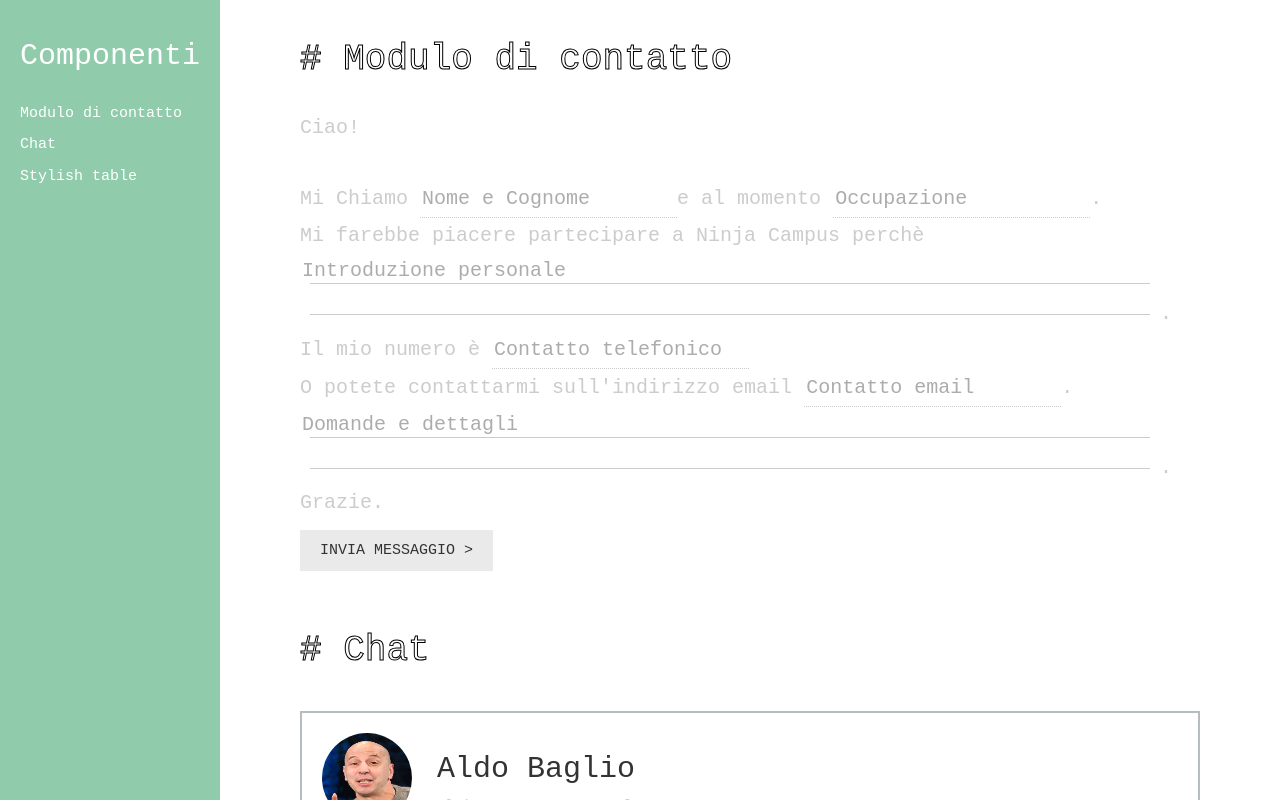
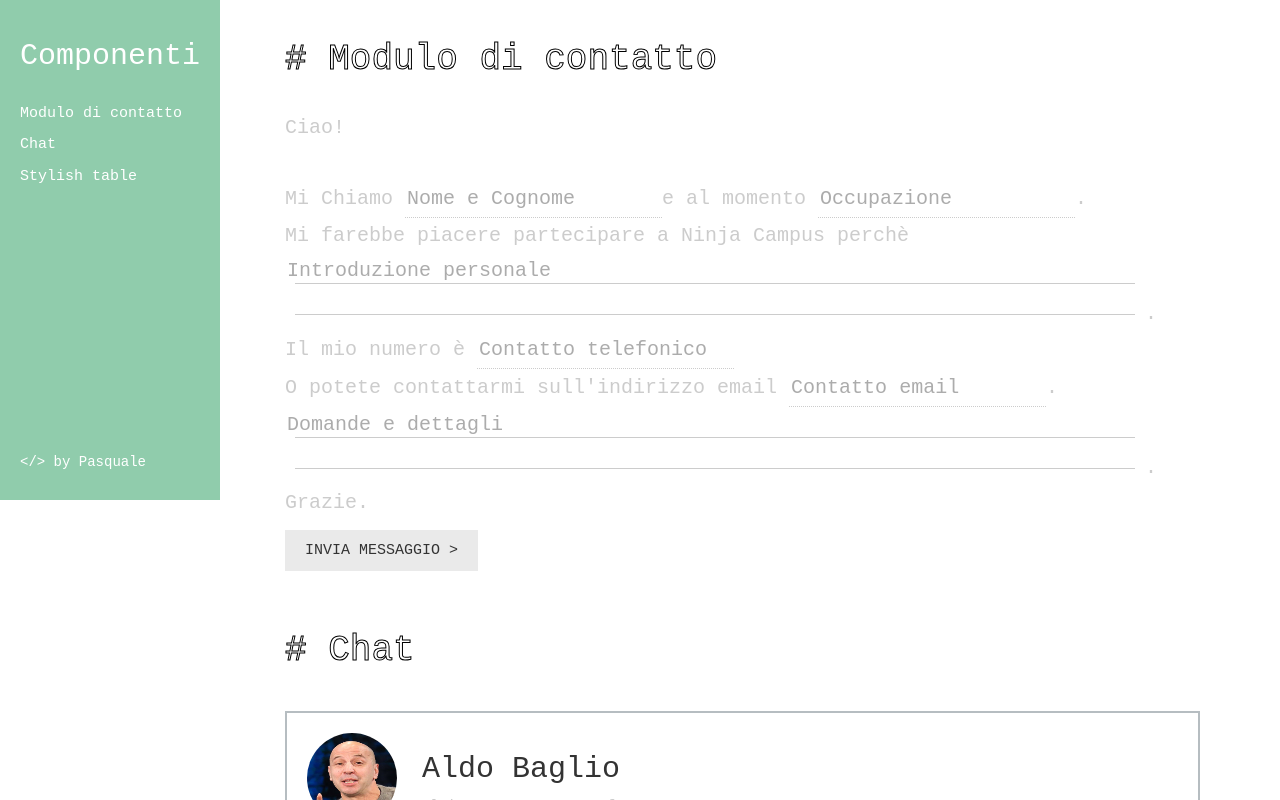
Before and after one commit to HikaruFN/armonia, a React (Create React App) app: page / in a window 1280 px wide. Shown: the top 800 px of the page. Built offline with nearby package versions, Linux system fonts and the light colour scheme.

Commit message:
update position fixed to nav bar

```diff
--- a/src/components/Sidebar.css
+++ b/src/components/Sidebar.css
@@ -5,6 +5,8 @@
   padding: 20px;
   display: flex;
   flex-direction: column;
+  height: 500px;
+  position: fixed;
   justify-content: space-between;
   align-items: left;
 }
--- a/src/components/main-content.css
+++ b/src/components/main-content.css
@@ -1,4 +1,5 @@
 .main-content-container {
   padding: 20px 80px;
   flex-grow: 1;
+  margin-left: 205px;
 }
```
